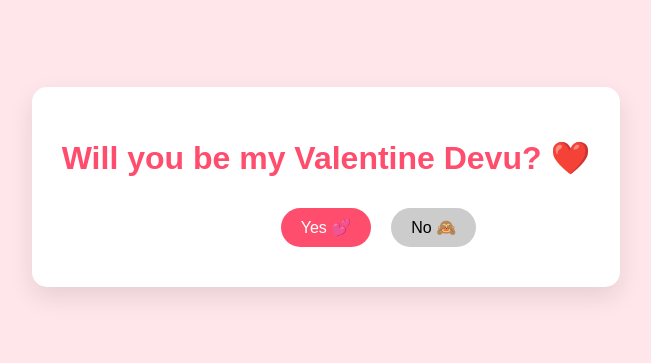
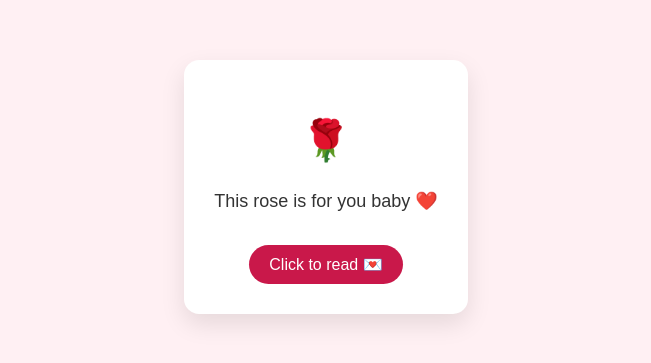
Before and after one commit to krunalnazareth/Valentine, a plain HTML site: page index.html in a window 1280 px wide. Shown: the part 213-576 px from the top of the page, without its empty margins (314-965 px from the left). Drawn offline with Linux system fonts and the light colour scheme.

Commit message:
index.html

```diff
--- a/index.html
+++ b/index.html
@@ -2,7 +2,7 @@
 <html lang="en">
 <head>
   <meta charset="UTF-8">
-  <title>Be My Valentine?</title>
+  <title>Happy Rose Day Devu 🌹</title>
   <style>
     body {
       height: 100vh;
@@ -10,67 +10,52 @@
       display: flex;
       justify-content: center;
       align-items: center;
-      background: #ffe6eb;
+      background: #fff0f3;
       font-family: Arial, sans-serif;
-      overflow: hidden;
     }
-
     .card {
       background: white;
       padding: 30px;
       border-radius: 15px;
       text-align: center;
       box-shadow: 0 10px 25px rgba(0,0,0,0.1);
-      position: relative;
     }
-
     h1 {
-      color: #ff4d6d;
+      color: #c9184a;
+      font-size: 40px;
     }
-
+    p {
+      font-size: 18px;
+      color: #333;
+    }
     button {
-      margin: 10px;
+      margin-top: 15px;
       padding: 10px 20px;
       border: none;
       border-radius: 20px;
+      background: #c9184a;
+      color: white;
       font-size: 16px;
       cursor: pointer;
-    }
-
-    .yes {
-      background: #ff4d6d;
-      color: white;
-    }
-
-    .no {
-      background: #ccc;
-      position: absolute;
     }
   </style>
 </head>
 <body>
   <div class="card">
-    <h1>Will you be my Valentine Devu? ❤️</h1>
-    <button class="yes" onclick="yes()">Yes 💕</button>
-    <button class="no" id="noBtn">No 🙈</button>
+    <h1>🌹</h1>
+    <p>This rose is for you baby ❤️</p>
+    <button onclick="reveal()">Click to read 💌</button>
   </div>
 
   <script>
-    const noBtn = document.getElementById("noBtn");
-
-    noBtn.addEventListener("mouseover", () => {
-      const x = Math.random() * (window.innerWidth - noBtn.offsetWidth);
-      const y = Math.random() * (window.innerHeight - noBtn.offsetHeight);
-      noBtn.style.left = `${x}px`;
-      noBtn.style.top = `${y}px`;
-    });
-
-    function yes() {
-      document.body.innerHTML = `
-        <h1 style="color:#ff4d6d; text-align:center;">
-          Yay!! 💘 I can’t wait to be your Valentine baby ❤️
-          I love you Devu 😘
-        </h1>
+    function reveal() {
+      document.querySelector(".card").innerHTML = `
+        <h1>🌹</h1>
+        <p>
+          Even from miles away,<br>
+          you are my favorite person.<br><br>
+          Happy Rose Day, my love ❤️
+        </p>
       `;
     }
   </script>
```
